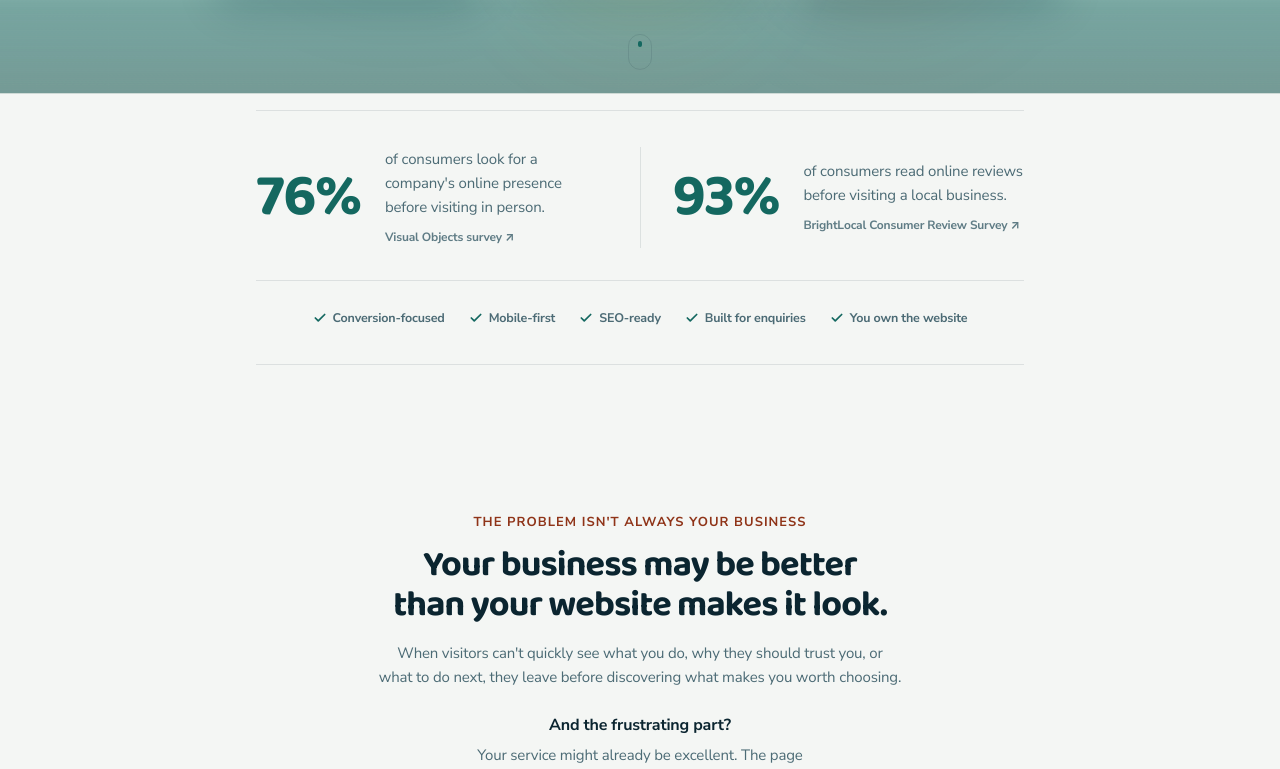
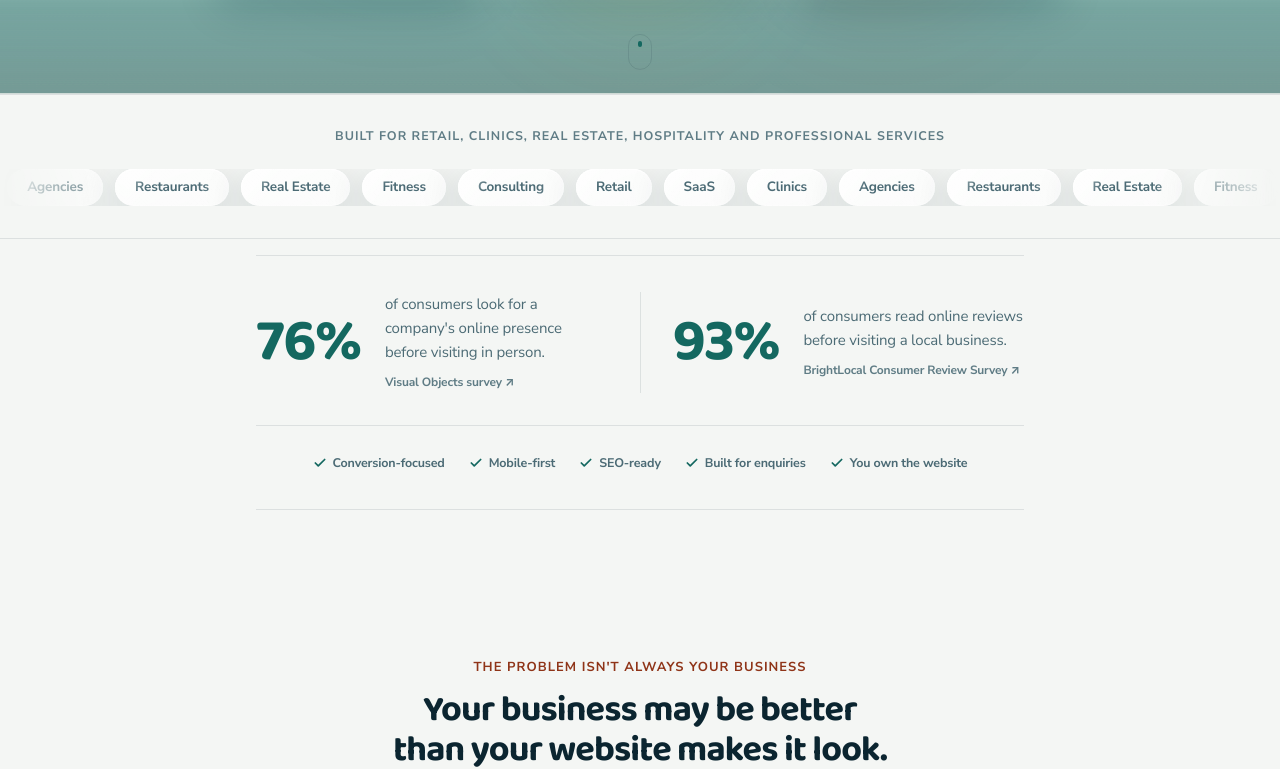
Before and after one commit to Umarzakwan7070/TESTING-, a Next.js app: page / in a window 1280 px wide. Shown: the part 959-1728 px from the top of the page. Built offline with nearby package versions, Linux system fonts and the light colour scheme.

Commit message:
Add glass industry ticker strip below hero
Infinite auto-scrolling marquee of glossy glass pills listing served
industries, reusing the wave-drift keyframe and liquid-glass utility.
Edge-masked for a soft fade-in/out, pauses on hover.

```diff
--- a/src/app/globals.css
+++ b/src/app/globals.css
@@ -167,6 +167,9 @@ h3,
 .animate-wave-3 {
   animation: wave-drift 28s linear infinite;
 }
+.animate-marquee {
+  animation: wave-drift 34s linear infinite;
+}
 
 @keyframes bob {
   0%,
--- a/src/app/page.tsx
+++ b/src/app/page.tsx
@@ -1,5 +1,6 @@
 import Nav from "@/components/Nav";
 import Hero from "@/components/Hero";
+import IndustryTicker from "@/components/IndustryTicker";
 import ProofStrip from "@/components/ProofStrip";
 import PainPoints from "@/components/PainPoints";
 import ResearchStats from "@/components/ResearchStats";
@@ -19,6 +20,7 @@ export default function Home() {
       <Nav />
       <main id="main-content" className="flex flex-1 flex-col">
         <Hero />
+        <IndustryTicker />
         <ProofStrip />
         <PainPoints />
         <ResearchStats
--- /dev/null
+++ b/src/components/IndustryTicker.tsx
@@ -0,0 +1,34 @@
+import { FadeIn } from "./ui/FadeIn";
+
+const INDUSTRIES = ["SaaS", "Clinics", "Agencies", "Restaurants", "Real Estate", "Fitness", "Consulting", "Retail"];
+
+export default function IndustryTicker() {
+  return (
+    <section className="relative border-y border-line bg-foam py-8">
+      <FadeIn className="mx-auto max-w-2xl px-6 text-center">
+        <p className="text-[12.5px] font-bold uppercase tracking-[0.08em] text-ink-faint">
+          Built for retail, clinics, real estate, hospitality and professional services
+        </p>
+      </FadeIn>
+
+      <div
+        className="relative mt-6 overflow-hidden"
+        style={{
+          maskImage: "linear-gradient(to right, transparent, black 10%, black 90%, transparent)",
+          WebkitMaskImage: "linear-gradient(to right, transparent, black 10%, black 90%, transparent)",
+        }}
+      >
+        <div className="flex w-max animate-marquee gap-3 hover:[animation-play-state:paused]">
+          {[...INDUSTRIES, ...INDUSTRIES].map((item, i) => (
+            <span
+              key={`${item}-${i}`}
+              className="glass glass-pill shrink-0 px-5 py-2 text-[13.5px] font-bold text-ink-dim"
+            >
+              {item}
+            </span>
+          ))}
+        </div>
+      </div>
+    </section>
+  );
+}
```
